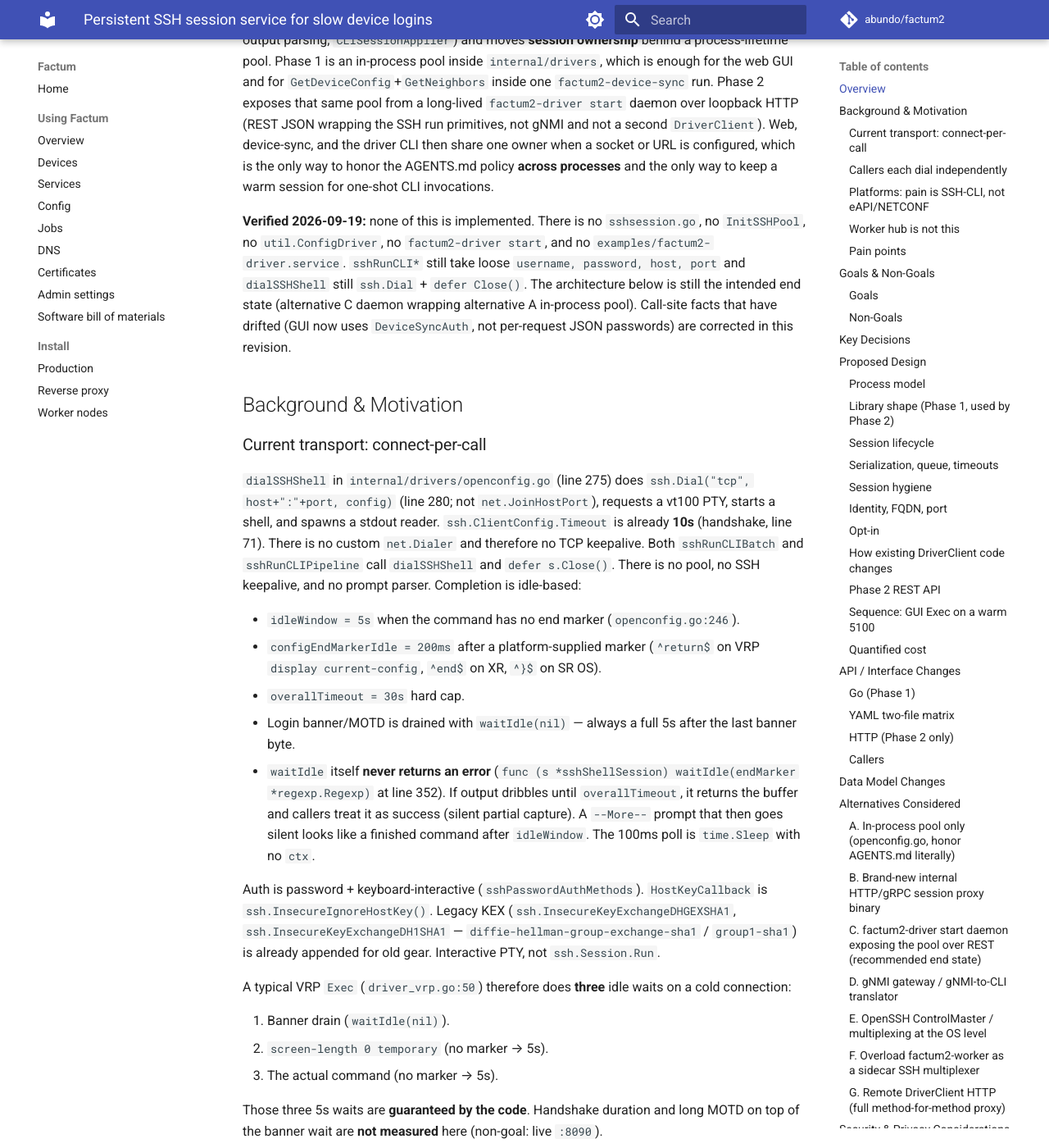
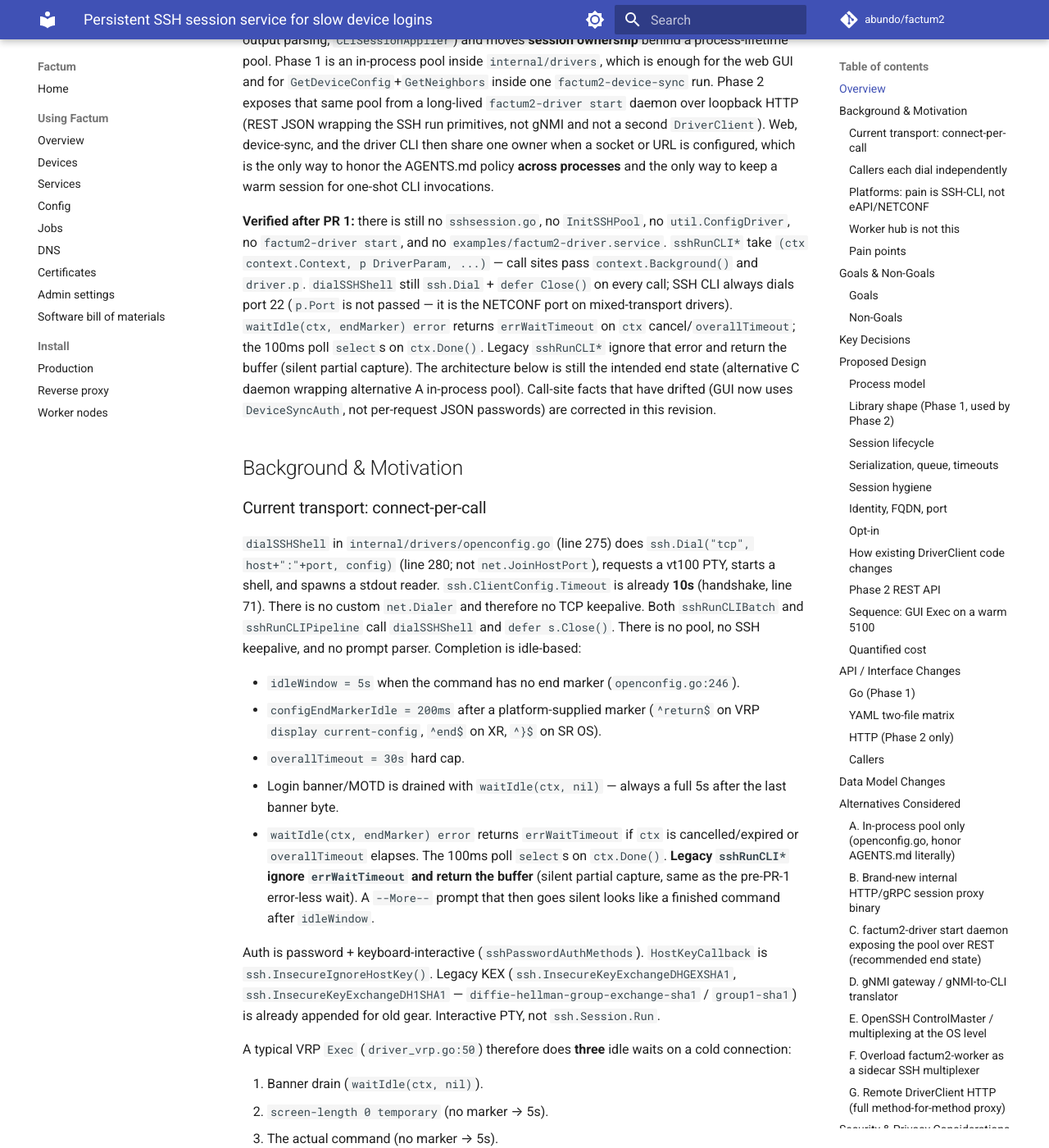
Before and after one commit to abundo/factum2, an MkDocs documentation site: the page built from docs/ssh-session-service.md, in a window 1280 px wide and 1400 px high, scrolled down 827 px. Shown: the whole window at 82% size. Built offline with MkDocs 1.6.1 and Material for MkDocs 9.7.7, drawn with Linux system fonts in a browser that asks for light colours; comment, search, counter and statistics services are not loaded; some of the changed text lies outside the part shown.

Commit message:
Keep SSH CLI on port 22 when DriverParam.Port is NETCONF.

```diff
--- a/docs/ssh-session-service.md
+++ b/docs/ssh-session-service.md
@@ -14,7 +14,7 @@ Every SSH CLI operation in Factum today opens a fresh interactive PTY, drains th
 
 This design keeps platform drivers as they are (command construction, paging preambles, output parsing, `CLISessionApplier`) and moves **session ownership** behind a process-lifetime pool. Phase 1 is an in-process pool inside `internal/drivers`, which is enough for the web GUI and for `GetDeviceConfig`+`GetNeighbors` inside one `factum2-device-sync` run. Phase 2 exposes that same pool from a long-lived `factum2-driver start` daemon over loopback HTTP (REST JSON wrapping the SSH run primitives, not gNMI and not a second `DriverClient`). Web, device-sync, and the driver CLI then share one owner when a socket or URL is configured, which is the only way to honor the AGENTS.md policy **across processes** and the only way to keep a warm session for one-shot CLI invocations.
 
-**Verified 2026-09-19:** none of this is implemented. There is no `sshsession.go`, no `InitSSHPool`, no `util.ConfigDriver`, no `factum2-driver start`, and no `examples/factum2-driver.service`. `sshRunCLI*` still take loose `username, password, host, port` and `dialSSHShell` still `ssh.Dial` + `defer Close()`. The architecture below is still the intended end state (alternative C daemon wrapping alternative A in-process pool). Call-site facts that have drifted (GUI now uses `DeviceSyncAuth`, not per-request JSON passwords) are corrected in this revision.
+**Verified after PR 1:** there is still no `sshsession.go`, no `InitSSHPool`, no `util.ConfigDriver`, no `factum2-driver start`, and no `examples/factum2-driver.service`. `sshRunCLI*` take `(ctx context.Context, p DriverParam, ...)` — call sites pass `context.Background()` and `driver.p`. `dialSSHShell` still `ssh.Dial` + `defer Close()` on every call; SSH CLI always dials port 22 (`p.Port` is not passed — it is the NETCONF port on mixed-transport drivers). `waitIdle(ctx, endMarker) error` returns `errWaitTimeout` on `ctx` cancel/`overallTimeout`; the 100ms poll `select`s on `ctx.Done()`. Legacy `sshRunCLI*` ignore that error and return the buffer (silent partial capture). The architecture below is still the intended end state (alternative C daemon wrapping alternative A in-process pool). Call-site facts that have drifted (GUI now uses `DeviceSyncAuth`, not per-request JSON passwords) are corrected in this revision.
 
 ## Background & Motivation
 
@@ -25,14 +25,14 @@ This design keeps platform drivers as they are (command construction, paging pre
 - `idleWindow = 5s` when the command has no end marker (`openconfig.go:246`).
 - `configEndMarkerIdle = 200ms` after a platform-supplied marker (`^return$` on VRP `display current-config`, `^end$` on XR, `^}$` on SR OS).
 - `overallTimeout = 30s` hard cap.
-- Login banner/MOTD is drained with `waitIdle(nil)` — always a full 5s after the last banner byte.
-- `waitIdle` itself **never returns an error** (`func (s *sshShellSession) waitIdle(endMarker *regexp.Regexp)` at line 352). If output dribbles until `overallTimeout`, it returns the buffer and callers treat it as success (silent partial capture). A `--More--` prompt that then goes silent looks like a finished command after `idleWindow`. The 100ms poll is `time.Sleep` with no `ctx`.
+- Login banner/MOTD is drained with `waitIdle(ctx, nil)` — always a full 5s after the last banner byte.
+- `waitIdle(ctx, endMarker) error` returns `errWaitTimeout` if `ctx` is cancelled/expired or `overallTimeout` elapses. The 100ms poll `select`s on `ctx.Done()`. **Legacy `sshRunCLI*` ignore `errWaitTimeout` and return the buffer** (silent partial capture, same as the pre-PR-1 error-less wait). A `--More--` prompt that then goes silent looks like a finished command after `idleWindow`.
 
 Auth is password + keyboard-interactive (`sshPasswordAuthMethods`). `HostKeyCallback` is `ssh.InsecureIgnoreHostKey()`. Legacy KEX (`ssh.InsecureKeyExchangeDHGEXSHA1`, `ssh.InsecureKeyExchangeDH1SHA1` — `diffie-hellman-group-exchange-sha1` / `group1-sha1`) is already appended for old gear. Interactive PTY, not `ssh.Session.Run`.
 
 A typical VRP `Exec` (`driver_vrp.go:50`) therefore does **three** idle waits on a cold connection:
 
-1. Banner drain (`waitIdle(nil)`).
+1. Banner drain (`waitIdle(ctx, nil)`).
 2. `screen-length 0 temporary` (no marker → 5s).
 3. The actual command (no marker → 5s).
 
@@ -210,7 +210,7 @@ PR 1 call sites pass `context.Background()` and `driver.p`:
 
 - `driver_vrp.go` (Exec, Version, RunningConfigGet, RunningConfigSave, GetInterfacesStatus, SetInterfaceDescriptions, SetInterfaceVLANs, `vrpCLISession` / `ApplyCLISession`, GetDeviceConfig, GetNeighbors)
 - `driver_ciscosmb.go` (`runCLI` / `runCLIBatch` helpers **and** `RunningConfigSave`, which calls `sshRunCLI` directly at line 159)
-- `driver_iosxr.go` (Exec, RunningConfigGet, **`iosxrRunningConfig`** which today takes loose `username, password, host` at line 261 and is used by `GetDeviceConfig` at line 467 — change it to `iosxrRunningConfig(ctx, p DriverParam)`, GetNeighbors)
+- `driver_iosxr.go` (Exec, RunningConfigGet, **`iosxrRunningConfig(ctx, p DriverParam)`**, GetNeighbors)
 - `driver_iosxr_eline.go` (`iosxrELINESession`)
 - `driver_nokia_sros.go` (four `sshRunCLI` sites including `srosConfig`)
 - `driver_nokia_sros_eline.go` (`srosELINESession`)
@@ -881,11 +881,11 @@ Do not add `ios-xr` / `sros` to `platforms` until a hygiene follow-up copies the
 
 ## References
 
-- `internal/drivers/openconfig.go` — `dialSSHShell` (`ssh.Dial`, no Dialer keepalive), `sshRunCLI*` (`username, password, host, port`), `waitIdle` (no error, `idleWindow=5s` / `configEndMarkerIdle=200ms` / `overallTimeout=30s`, 100ms poll), `sshClientConfig` (`Timeout: 10s`, `InsecureIgnoreHostKey`, legacy KEX)
+- `internal/drivers/openconfig.go` — `dialSSHShell` (`ssh.Dial`, no Dialer keepalive; SSH CLI always port 22, not `p.Port`), `sshRunCLI*(ctx, p DriverParam, ...)`, `waitIdle(ctx, endMarker) error` (`errWaitTimeout`; legacy `sshRunCLI*` ignore it; `idleWindow=5s` / `configEndMarkerIdle=200ms` / `overallTimeout=30s`, 100ms poll selects on `ctx.Done()`), `sshClientConfig` (`Timeout: 10s`, `InsecureIgnoreHostKey`, legacy KEX)
 - `internal/drivers/driver.go` — `DriverClient` (no `context`), `DriverParam` `{Name,Port,Username,Password,Platform}`, `NewDriver`, `NewDriverName`, `DeviceFQDN`
 - `internal/drivers/driver_vrp.go` — `Exec`/`ApplyCLISession`/`vrpCLISessionCommands` (ends `return`), `SetInterfaceDescriptions` (ends `quit`), `vrpCLIErrorMarkers`, `vrpConfigEndMarker`
 - `internal/drivers/driver_ciscosmb.go` — `smbPreamble`, `GetInterfacesStatus` (3× `show`), `runCLIBatch`, `RunningConfigSave` calls `sshRunCLI` directly, `smbCLISessionCommands` ends `end`
-- `internal/drivers/driver_iosxr.go` — `iosxrRunningConfig(username, password, host)`
+- `internal/drivers/driver_iosxr.go` — `iosxrRunningConfig(ctx, p DriverParam)`
 - `internal/drivers/driver_iosxr_eline.go` — `commit`/`abort` trailer
 - `internal/drivers/driver_nokia_sros.go` — `registerDriver("sros")` + `registerDriver("sros-md")`, `srosConfigEndMarker`
 - `internal/drivers/driver_nokia_sros_eline.go` — `commit`/`discard`/`exit all`/`quit-config` trailer
@@ -914,7 +914,7 @@ Do not add `ios-xr` / `sros` to `platforms` until a hygiene follow-up copies the
 
 ## PR Plan
 
-Incremental, each PR independently reviewable and mergeable. No schema migrations. **None of this is in tree yet** (verified 2026-09-19).
+Incremental, each PR independently reviewable and mergeable. No schema migrations. **PR 1 is in tree;** pool / daemon / `InitSSHPool` are not.
 
 ### PR 1 — Refactor `sshRunCLI*` onto `ctx` + `DriverParam`; make `waitIdle` cancelable
 
```
Also changed, not shown: other parts of docs/ssh-session-service.md (+1 -1 lines), 1 other file.
